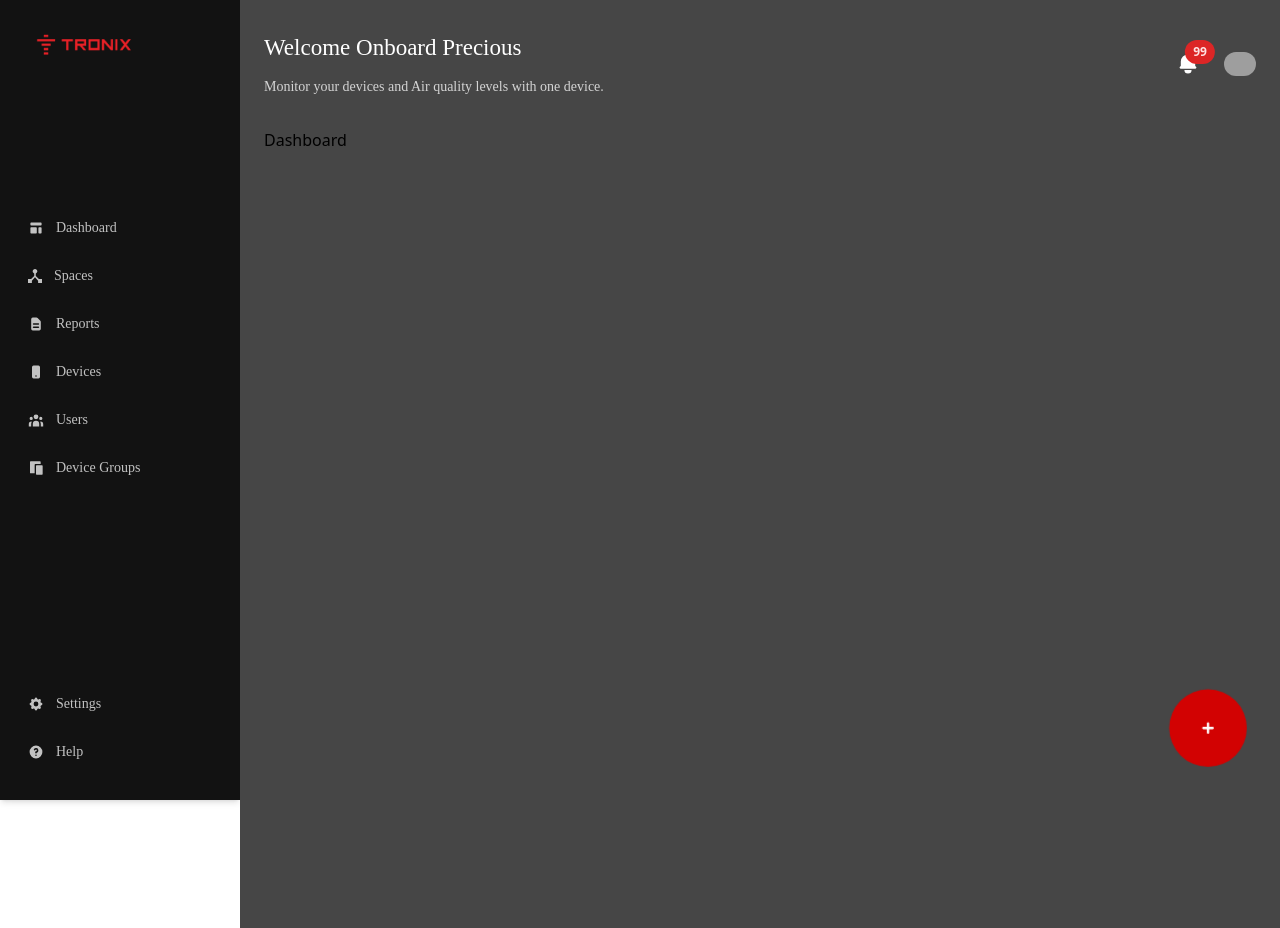
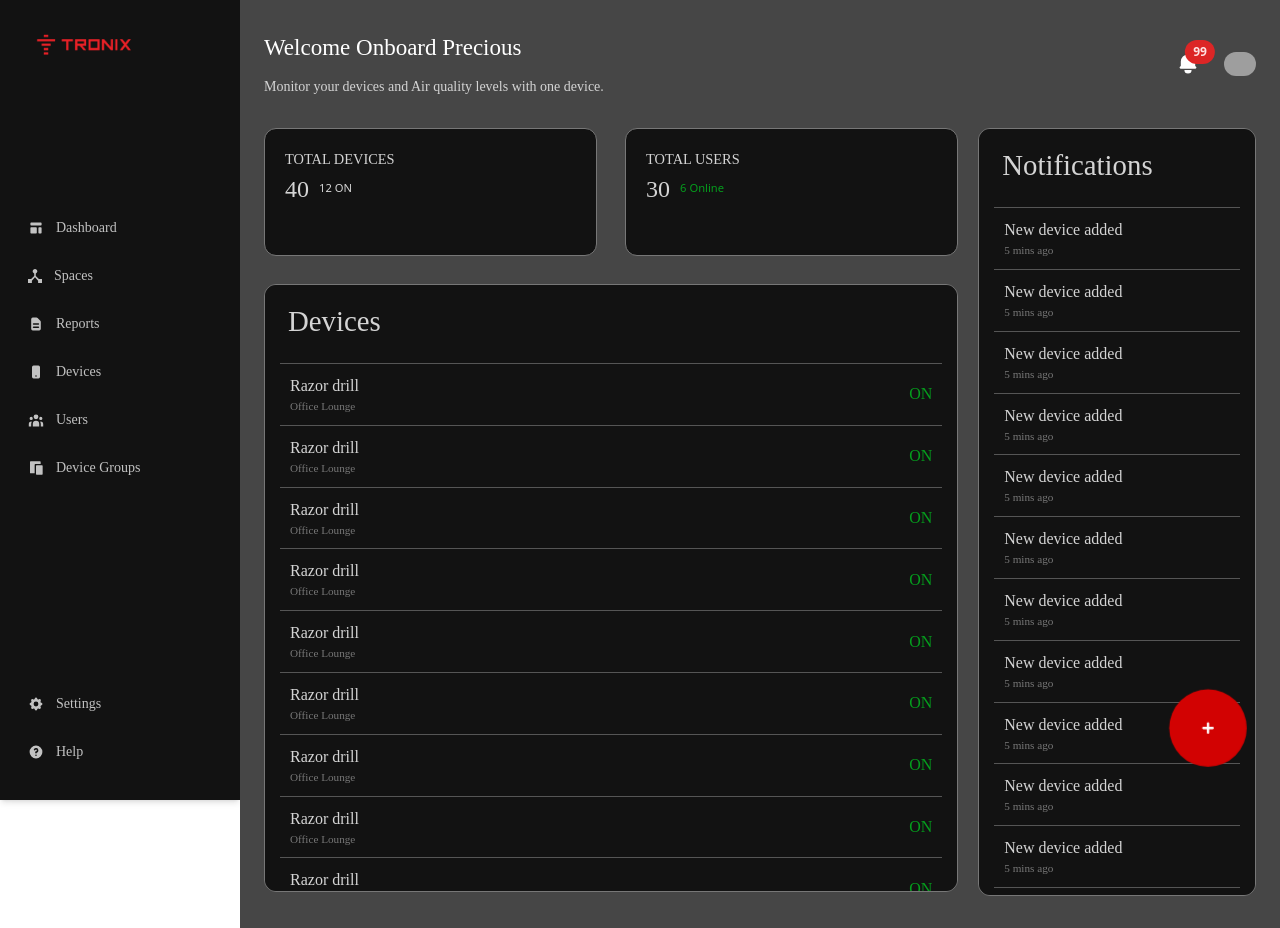
Before and after one commit to tronixafrica/tronix, a React (Create React App) app: page /dashboard in a window 1280 px wide. Built offline with nearby package versions, Linux system fonts and the light colour scheme; grey boxes are pictures that could not be loaded; what tw-elements would draw is missing.

Commit message:
did the dashboard ui desktop view

```diff
--- a/src/pages/Dashboard.js
+++ b/src/pages/Dashboard.js
@@ -1,7 +1,269 @@
 const Dashboard = () => {
-    return (
-        <div>Dashboard</div>
-    );
-}
+  return (
+    <div
+      style={{
+        backgroundColor: "#464646",
+        padding: "0",
+        margin: "0",
+        boxSizing: "border-box",
+        height: "80%",
+        width: "100%",
+        display: "flex",
+        flexDirection: "row",
+        justifyContent: "space-between",
+      }}
+    >
+      <div
+        style={{
+          backgroundColor: "#464646",
+          height: "100%",
+          width: "70%",
+        }}
+      >
+        <div
+          style={{
+            backgroundColor: "#464646",
+            height: "20%",
+            display: "flex",
+            flexDirection: "row",
+            justifyContent: "space-between",
+          }}
+        >
+          <div
+            style={{
+              backgroundColor: "#121212",
+              height: "100%",
+              width: "48%",
+              padding: "20px",
+              border: "1px solid #777",
+              borderRadius: "12px",
+              cursor: "pointer",
+            }}
+          >
+            <div>
+              <h1
+                style={{
+                  fontFamily: "Raleway",
+                  fontSize: "90%",
+                  color: "#D4D4D4",
+                }}
+              >
+                TOTAL DEVICES
+              </h1>
+            </div>
+            <div
+              style={{
+                display: "flex",
+                flexDirection: "row",
+                alignItems: "center",
+              }}
+            >
+              <h1
+                style={{
+                  fontFamily: "Poppins",
+                  fontSize: "150%",
+                  fontWeight: 500,
+                  marginRight: "10px",
+                  color: "#D4D4D4",
+                }}
+              >
+                40
+              </h1>
+              <p
+                style={{
+                  fontSize: "70%",
+                  color: "#D4D4D4",
+                }}
+              >
+                12 ON
+              </p>
+            </div>
+          </div>
+          <div
+            style={{
+              backgroundColor: "#121212",
+              height: "100%",
+              width: "48%",
+              padding: "20px",
+              border: "1px solid #777",
+              borderRadius: "12px",
+              cursor: "pointer",
+            }}
+          >
+            <div>
+              <h1
+                style={{
+                  fontFamily: "Raleway",
+                  fontSize: "90%",
+                  color: "#D4D4D4",
+                }}
+              >
+                TOTAL USERS
+              </h1>
+            </div>
+            <div
+              style={{
+                display: "flex",
+                flexDirection: "row",
+                alignItems: "center",
+              }}
+            >
+              <h1
+                style={{
+                  fontFamily: "Poppins",
+                  fontSize: "150%",
+                  fontWeight: 500,
+                  marginRight: "10px",
+                  color: "#D4D4D4",
+                }}
+              >
+                30
+              </h1>
+              <p
+                style={{
+                  fontSize: "70%",
+                  color: "#059D1D",
+                }}
+              >
+                6 Online
+              </p>
+            </div>
+          </div>
+        </div>
+        <div
+          style={{
+            backgroundColor: "#121212",
+            height: "95%",
+            marginTop: "4%",
+            padding: "15px",
+            border: "1px solid #777",
+            borderRadius: "12px",
+            overflowY: "scroll",
+            scrollbarWidth: "none",
+          }}
+        >
+          <h1
+            style={{
+              fontSize: "180%",
+              fontFamily: "Poppins",
+              color: "#D4D4D4",
+              marginBottom: "20px",
+              marginLeft: "8px",
+            }}
+          >
+            Devices
+          </h1>
+          {[
+            1, 2, 3, 4, 5, 6, 7, 8, 9, 10, 11, 12, 13, 14, 15, 16, 17, 18, 19,
+            20,
+          ].map((i) => (
+            <div
+              style={{
+                borderTop: "1px solid #555",
+                display: "flex",
+                alignItems: "center",
+                justifyContent: "space-between",
+                padding: "10px",
+              }}
+            >
+              <div>
+                <h1
+                  style={{
+                    fontSize: "100%",
+                    fontFamily: "Poppins",
+                    color: "#D4D4D4",
+                    display: "flex",
+                    flexDirection: "column",
+                  }}
+                >
+                  Razor drill
+                </h1>
+                <p
+                  style={{
+                    fontSize: "70%",
+                    fontFamily: "Poppins",
+                    color: "#777",
+                  }}
+                >
+                  Office Lounge
+                </p>
+              </div>
+              <div>
+                <h1
+                  style={{
+                    fontSize: "100%",
+                    fontFamily: "Poppins",
+                    color: "#059D1D",
+                  }}
+                >
+                  ON
+                </h1>
+              </div>
+            </div>
+          ))}
+        </div>
+      </div>
+      <div
+        style={{
+          backgroundColor: "#121212",
+          height: "120%",
+          width: "28%",
+          padding: "15px",
+          border: "1px solid #777",
+          borderRadius: "12px",
+          overflowY: "scroll",
+        }}
+      >
+        <h1
+          style={{
+            fontSize: "180%",
+            fontFamily: "Poppins",
+            color: "#D4D4D4",
+            marginBottom: "20px",
+            marginLeft: "8px",
+          }}
+        >
+          Notifications
+        </h1>
+        {[
+          1, 2, 3, 4, 5, 6, 7, 8, 9, 10, 11, 12, 13, 14, 15, 16, 17, 18, 19, 20,
+        ].map((i) => (
+          <div
+            style={{
+              borderTop: "1px solid #555",
+              display: "flex",
+              alignItems: "center",
+              justifyContent: "space-between",
+              padding: "10px",
+            }}
+          >
+            <div>
+              <h1
+                style={{
+                  fontSize: "100%",
+                  fontFamily: "Poppins",
+                  color: "#D4D4D4",
+                  display: "flex",
+                  flexDirection: "column",
+                }}
+              >
+                New device added
+              </h1>
+              <p
+                style={{
+                  fontSize: "70%",
+                  fontFamily: "Poppins",
+                  color: "#777",
+                }}
+              >
+                5 mins ago
+              </p>
+            </div>
+          </div>
+        ))}
+      </div>
+    </div>
+  );
+};
 
 export default Dashboard;
```
